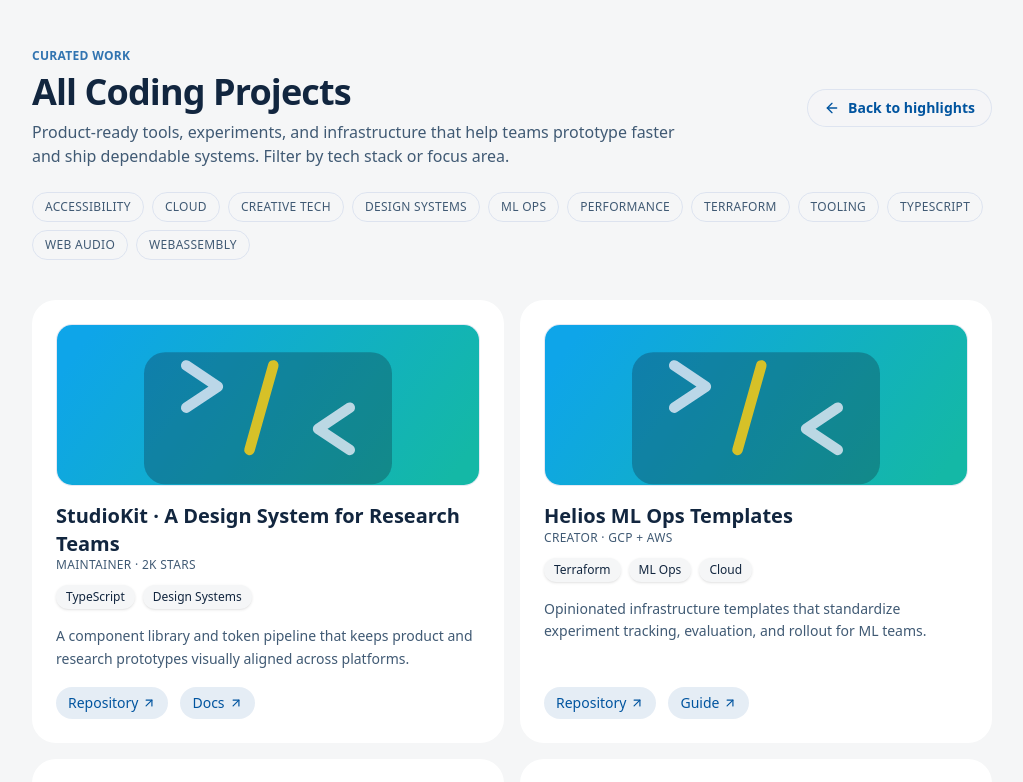
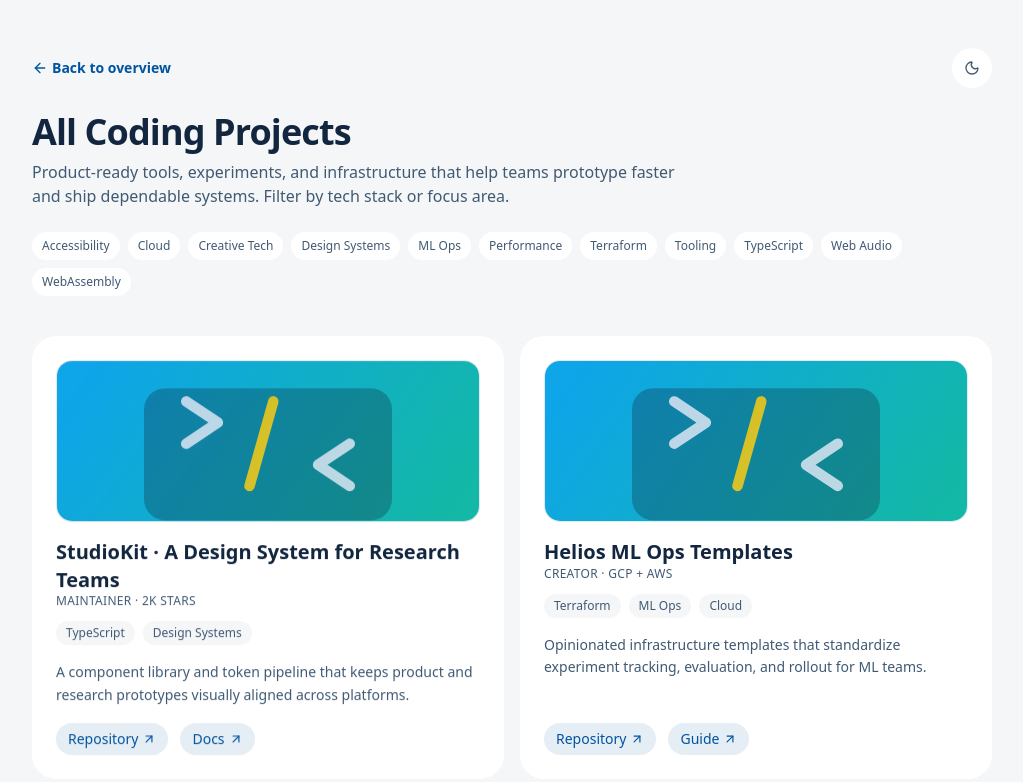
Before and after one commit to TimoDiepers/nextjs-portfolio, a Next.js app: page /coding in a window 1280 px wide. Shown: the top 782 px of the page, without its empty margins (128-1151 px from the left). Built offline with nearby package versions, Linux system fonts and the light colour scheme.

Commit message:
consistent theme

```diff
--- a/app/coding/page.tsx
+++ b/app/coding/page.tsx
@@ -11,7 +11,6 @@
       intro={intro}
       items={codingProjects}
       backHref="/"
-      backLabel="Back to highlights"
     />
   );
 };
--- a/app/layout.tsx
+++ b/app/layout.tsx
@@ -1,5 +1,6 @@
 import type { Metadata } from "next";
 import { Geist, Geist_Mono } from "next/font/google";
+import { ThemeProvider } from "@/components/theme-provider";
 import "./globals.css";
 
 const geistSans = Geist({
@@ -22,12 +23,32 @@
 }: Readonly<{
   children: React.ReactNode;
 }>) {
+  const themeScript = `
+    (() => {
+      try {
+        const storageKey = 'theme-preference';
+        const stored = window.localStorage.getItem(storageKey);
+        const prefersDark = window.matchMedia('(prefers-color-scheme: dark)').matches;
+        const theme = stored === 'dark' || stored === 'light' ? stored : (prefersDark ? 'dark' : 'light');
+        if (theme === 'dark') {
+          document.documentElement.classList.add('dark');
+        } else {
+          document.documentElement.classList.remove('dark');
+        }
+      } catch (error) {
+      }
+    })();
+  `;
+
   return (
     <html lang="en">
+      <head>
+        <script dangerouslySetInnerHTML={{ __html: themeScript }} />
+      </head>
       <body
         className={`${geistSans.variable} ${geistMono.variable} antialiased`}
       >
-        {children}
+        <ThemeProvider>{children}</ThemeProvider>
       </body>
     </html>
   );
--- a/app/presentations/page.tsx
+++ b/app/presentations/page.tsx
@@ -11,7 +11,6 @@
       intro={intro}
       items={presentations}
       backHref="/"
-      backLabel="Back to highlights"
     />
   );
 };
--- a/app/publications/page.tsx
+++ b/app/publications/page.tsx
@@ -11,7 +11,6 @@
       intro={intro}
       items={publications}
       backHref="/"
-      backLabel="Back to highlights"
     />
   );
 };
--- a/components/content-card.tsx
+++ b/components/content-card.tsx
@@ -71,7 +71,7 @@
               {item.topics.map((topic) => (
                 <span
                   key={topic}
-                  className="rounded-full bg-background px-2.5 py-1 text-xs font-medium text-foreground shadow-sm backdrop-blur-sm"
+                  className="rounded-full bg-background px-2.5 py-1 text-xs font-medium text-muted-foreground"
                 >
                   {topic}
                 </span>
--- a/components/content-collection.tsx
+++ b/components/content-collection.tsx
@@ -2,7 +2,8 @@
 
 import { useMemo, useState } from 'react';
 import Link from 'next/link';
-import { ArrowLeft, Filter } from 'lucide-react';
+import { ArrowLeft } from 'lucide-react';
+import ThemeToggle from '@/components/theme-toggle';
 import ContentCard from '@/components/content-card';
 import type { ContentItem } from '@/lib/content';
 
@@ -14,7 +15,6 @@
   intro: string;
   items: ContentItem[];
   backHref: string;
-  backLabel: string;
 };
 
 const ContentCollection = ({
@@ -22,7 +22,6 @@
   intro,
   items,
   backHref,
-  backLabel,
 }: ContentCollectionProps) => {
   const availableTopics = useMemo(() => {
     const allTopics = items.flatMap((item) => item.topics);
@@ -52,25 +51,23 @@
   return (
     <div className="mx-auto flex w-full max-w-5xl flex-col gap-10 px-4 pb-20 pt-12 sm:px-6 lg:px-8">
       <header className="space-y-6">
-        <div className="flex flex-col gap-3 sm:flex-row sm:items-center sm:justify-between">
-          <div className="space-y-2">
-            <p className="text-xs font-semibold uppercase tracking-wide text-primary/80">
-              Curated work
-            </p>
-            <h1 className="text-3xl font-semibold tracking-tight sm:text-4xl">
-              {title}
-            </h1>
-            <p className="max-w-2xl text-sm text-muted-foreground sm:text-base">
-              {intro}
-            </p>
-          </div>
+        <div className="flex items-center justify-between gap-3">
           <Link
             href={backHref}
-            className="inline-flex items-center gap-2 rounded-full border border-border/60 bg-background/70 px-4 py-2 text-sm font-semibold text-primary transition-colors duration-300 hover:border-primary/50 hover:bg-primary/10"
+            className="group inline-flex items-center gap-1 text-sm font-semibold text-primary transition-all duration-300 hover:-translate-x-1 hover:text-primary/85"
           >
-            <ArrowLeft className="h-4 w-4" aria-hidden="true" />
-            {backLabel}
+            <ArrowLeft className="h-4 w-4 transition-transform duration-300 group-hover:-translate-x-0.5" aria-hidden="true" />
+            Back to overview
           </Link>
+          <ThemeToggle className="ml-auto" />
+        </div>
+        <div className="space-y-2">
+          <h1 className="text-3xl font-semibold tracking-tight sm:text-4xl">
+            {title}
+          </h1>
+          <p className="max-w-2xl text-sm text-muted-foreground sm:text-base">
+            {intro}
+          </p>
         </div>
         {availableTopics.length > 0 ? (
           <div className="flex flex-wrap items-center gap-3 text-sm text-muted-foreground">
@@ -82,13 +79,13 @@
                     key={topic}
                     type="button"
                     onClick={() => toggleTopic(topic)}
-                    className="relative inline-flex items-center rounded-full border border-border/60 px-3 py-1.5 transition-colors duration-300"
+                    className="relative inline-flex items-center rounded-full bg-card px-2.5 py-1.5 text-xs font-medium text-foreground transition-colors duration-300 hover:cursor-pointer hover:bg-primary/5 dark:hover:bg-primary/15"
                     aria-pressed={isActive}
                   >
                     {isActive ? (
-                      <span className="absolute inset-0 rounded-full bg-primary/15" />
+                      <span className="absolute inset-0 rounded-full text-foreground bg-primary/15 dark:bg-primary/25" />
                     ) : null}
-                    <span className="relative z-10 text-xs font-medium uppercase tracking-wide text-muted-foreground">
+                    <span className="relative z-10 text-xs font-sm text-muted-foreground">
                       {topic}
                     </span>
                   </button>
@@ -99,7 +96,7 @@
               <button
                 type="button"
                 onClick={() => setActiveTopics([])}
-                className="ml-auto inline-flex items-center rounded-full border border-border/60 px-3 py-1.5 text-xs font-semibold uppercase tracking-wide text-primary transition-colors duration-300 hover:border-primary/50 hover:bg-primary/10"
+                className="ml-auto inline-flex items-center bg-card uppercase rounded-full px-3 py-1.5 text-xs font-semibold tracking-wide text-primary dark:text-primary/70 transition-colors duration-300 hover:bg-primary/5 dark:hover:bg-primary/15 hover:cursor-pointer"
               >
                 Clear Filters
               </button>
--- /dev/null
+++ b/components/theme-provider.tsx
@@ -0,0 +1,132 @@
+'use client';
+
+import {
+  createContext,
+  useCallback,
+  useContext,
+  useEffect,
+  useState,
+  type ReactNode,
+} from 'react';
+
+const STORAGE_KEY = 'theme-preference';
+
+export type Theme = 'light' | 'dark';
+
+type ThemeContextValue = {
+  theme: Theme;
+  isDark: boolean;
+  ready: boolean;
+  toggleTheme: () => void;
+  setTheme: (value: Theme) => void;
+  syncWithSystem: () => void;
+};
+
+const ThemeContext = createContext<ThemeContextValue | undefined>(undefined);
+
+const getSystemTheme = () =>
+  window.matchMedia('(prefers-color-scheme: dark)').matches ? 'dark' : 'light';
+
+const persistTheme = (value: Theme) => {
+  window.localStorage.setItem(STORAGE_KEY, value);
+};
+
+export const ThemeProvider = ({ children }: { children: ReactNode }) => {
+  const [theme, setThemeState] = useState<Theme>('light');
+  const [ready, setReady] = useState(false);
+  const [hasStoredPreference, setHasStoredPreference] = useState(false);
+
+  useEffect(() => {
+    if (typeof window === 'undefined') {
+      return;
+    }
+
+    const stored = window.localStorage.getItem(STORAGE_KEY) as Theme | null;
+
+    if (stored === 'dark' || stored === 'light') {
+      setThemeState(stored);
+      setHasStoredPreference(true);
+    } else {
+      setThemeState(getSystemTheme());
+      setHasStoredPreference(false);
+    }
+
+    setReady(true);
+  }, []);
+
+  useEffect(() => {
+    if (!ready || typeof window === 'undefined') {
+      return;
+    }
+
+    document.documentElement.classList.toggle('dark', theme === 'dark');
+  }, [theme, ready]);
+
+  useEffect(() => {
+    if (!ready || hasStoredPreference || typeof window === 'undefined') {
+      return;
+    }
+
+    const mediaQuery = window.matchMedia('(prefers-color-scheme: dark)');
+    const handleChange = (event: MediaQueryListEvent) => {
+      setThemeState(event.matches ? 'dark' : 'light');
+    };
+
+    mediaQuery.addEventListener('change', handleChange);
+    return () => mediaQuery.removeEventListener('change', handleChange);
+  }, [ready, hasStoredPreference]);
+
+  const setTheme = useCallback((value: Theme) => {
+    setThemeState(value);
+    if (typeof window !== 'undefined') {
+      persistTheme(value);
+    }
+    setHasStoredPreference(true);
+    setReady(true);
+  }, []);
+
+  const toggleTheme = useCallback(() => {
+    setThemeState((current) => {
+      const next = current === 'dark' ? 'light' : 'dark';
+      if (typeof window !== 'undefined') {
+        persistTheme(next);
+      }
+      return next;
+    });
+    setHasStoredPreference(true);
+    setReady(true);
+  }, []);
+
+  const syncWithSystem = useCallback(() => {
+    if (typeof window === 'undefined') {
+      return;
+    }
+    window.localStorage.removeItem(STORAGE_KEY);
+    setThemeState(getSystemTheme());
+    setHasStoredPreference(false);
+    setReady(true);
+  }, []);
+
+  return (
+    <ThemeContext.Provider
+      value={{
+        theme,
+        isDark: theme === 'dark',
+        ready,
+        toggleTheme,
+        setTheme,
+        syncWithSystem,
+      }}
+    >
+      {children}
+    </ThemeContext.Provider>
+  );
+};
+
+export const useTheme = () => {
+  const context = useContext(ThemeContext);
+  if (!context) {
+    throw new Error('useTheme must be used within a ThemeProvider');
+  }
+  return context;
+};
--- /dev/null
+++ b/components/theme-toggle.tsx
@@ -0,0 +1,68 @@
+'use client';
+
+import { AnimatePresence, motion, type MotionProps } from 'framer-motion';
+import { Moon, Sun } from 'lucide-react';
+import { useTheme } from '@/components/theme-provider';
+import { cn } from '@/lib/utils';
+
+const MotionToggle = motion.create('button');
+
+type ThemeToggleProps = {
+  className?: string;
+  size?: 'sm' | 'md';
+} & Pick<MotionProps, 'initial' | 'animate' | 'transition'>;
+
+const ThemeToggle = ({
+  className,
+  size = 'md',
+  initial,
+  animate,
+  transition,
+}: ThemeToggleProps) => {
+  const { isDark, toggleTheme, ready } = useTheme();
+  const dimensions = size === 'sm' ? 'h-9 w-9' : 'h-10 w-10';
+
+  return (
+    <MotionToggle
+      type="button"
+      onClick={toggleTheme}
+      whileTap={ready ? { scale: 0.95 } : undefined}
+      disabled={!ready}
+      aria-label="Toggle theme"
+      initial={initial}
+      animate={animate}
+      transition={transition}
+      className={cn(
+        'inline-flex items-center justify-center rounded-full bg-card bg-card text-muted-foreground transition-colors duration-300 hover:border-primary/35 hover:cursor-pointer hover:text-primary focus-visible:outline-none focus-visible:ring-2 focus-visible:ring-primary/35 disabled:cursor-not-allowed disabled:opacity-80',
+        dimensions,
+        className,
+      )}
+    >
+      <AnimatePresence mode="wait" initial={false}>
+        {isDark ? (
+          <motion.span
+            key="sun"
+            initial={{ opacity: 0, rotate: -90, scale: 0.6 }}
+            animate={{ opacity: 1, rotate: 0, scale: 1 }}
+            exit={{ opacity: 0, rotate: 90, scale: 0.6 }}
+            transition={{ duration: 0.25, ease: 'easeOut' }}
+          >
+            <Sun className="h-4 w-4" />
+          </motion.span>
+        ) : (
+          <motion.span
+            key="moon"
+            initial={{ opacity: 0, rotate: -90, scale: 0.6 }}
+            animate={{ opacity: 1, rotate: 0, scale: 1 }}
+            exit={{ opacity: 0, rotate: 90, scale: 0.6 }}
+            transition={{ duration: 0.25, ease: 'easeOut' }}
+          >
+            <Moon className="h-4 w-4" />
+          </motion.span>
+        )}
+      </AnimatePresence>
+    </MotionToggle>
+  );
+};
+
+export default ThemeToggle;
```
Also changed, not shown: app/page.tsx (+2 -14 lines), components/hero.tsx (+7 -38 lines).
